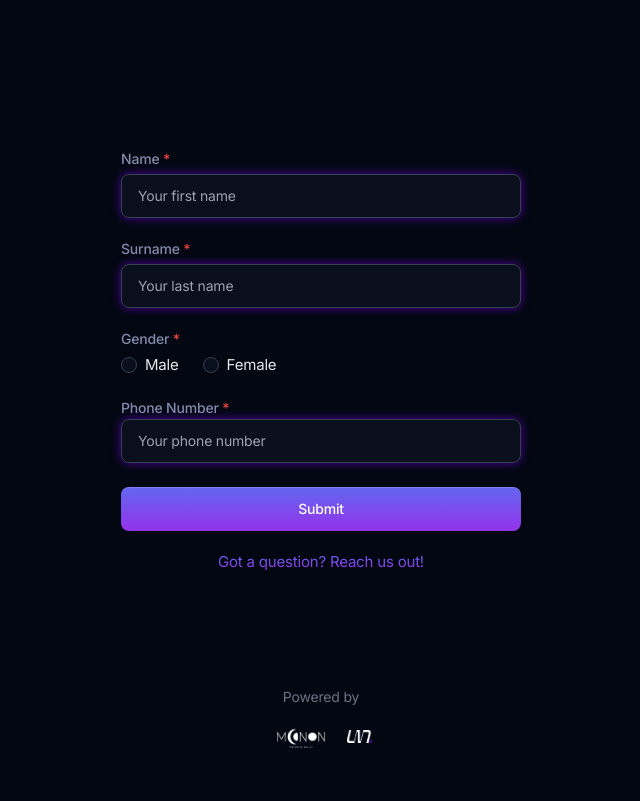
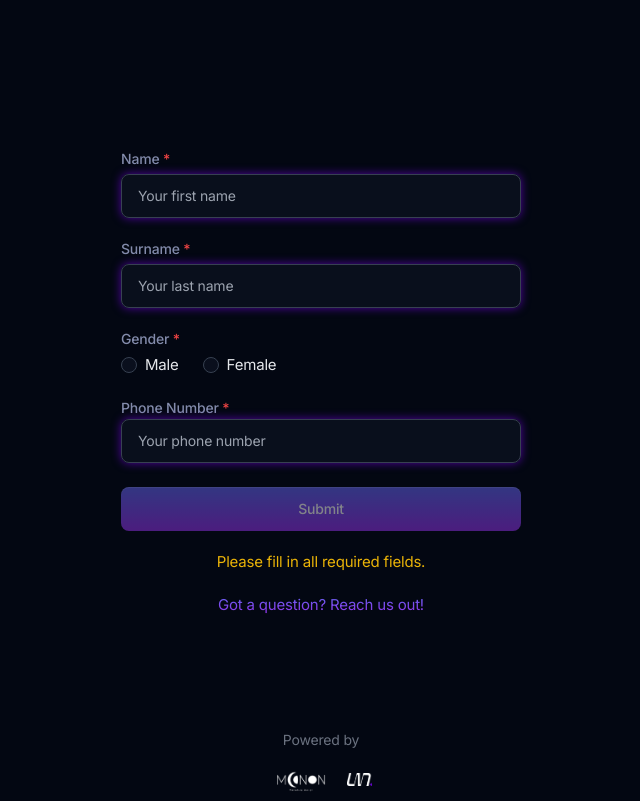
Before and after one commit to kleal08/728ent, a Next.js app: page / in a window 1280 px wide. Shown: the whole page, without its empty margins (319-959 px from the left). Built offline with nearby package versions, Linux system fonts and the light colour scheme.

Commit message:
Added form validation and fixed button submit

```diff
--- a/app/(default)/page.tsx
+++ b/app/(default)/page.tsx
@@ -3,6 +3,7 @@
 import React, { useState, useEffect, useRef } from 'react';
 import { useRouter } from 'next/navigation'; // Import useRouter
 import Link from "next/link";
+import classNames from "classnames";
 
 export default function SignUp() {
   const paperStyle = {
@@ -21,10 +22,17 @@ export default function SignUp() {
   const [phone, setPhone] = useState('');
   const [isSoldOut, setIsSoldOut] = useState(false);
   const [submitted, setSubmitted] = useState(false);
-  const [phoneError, setPhoneError] = useState('');
+  const [phoneError, setPhoneError] = useState(false);
   const [videoLoaded, setVideoLoaded] = React.useState(false);
+  const [loading, setLoading] = useState(false);
+  const [errorMessage, setErrorMessage] = useState('');
 
   const videoRef = useRef<HTMLVideoElement | null>(null);
+
+  const isFormIncomplete = () => {
+    return !name || !surname || !gender || !phone;
+  };
+
 
   useEffect(() => {
     const handleResize = () => {
@@ -48,6 +56,14 @@ export default function SignUp() {
     }
   }, [videoLoaded]);
 
+  const buttonClasses = classNames(
+    'btn w-full shadow-[inset_0px_1px_0px_0px_rgba(255,255,255,0.16)] transition-all duration-300 ease-in-out transform hover:scale-105',
+    {
+      'bg-gradient-to-t from-purple-600 to-indigo-500 text-white cursor-not-allowed opacity-50': loading || phoneError || errorMessage || isFormIncomplete(),
+      'bg-gradient-to-t from-blue-600 to-purple-600 text-white hover:bg-gradient-to-b hover:from-purple-600 hover:to-blue-600': !loading && !phoneError && !errorMessage && !isFormIncomplete(),
+    }
+  );
+
   const validatePhone = (number: string): boolean => {
     const albanianRegex = /^(?:\+355|0)?(69[0-9]{7}|68[0-9]{7}|67[0-9]{7})$/;
     const europeanRegex = /^\+?(?:[3-9][0-9]{8,12}|4[0-9]{9,12}|5[0-9]{9,12}|6[0-9]{9,12}|7[0-9]{9,12}|8[0-9]{9,12}|9[0-9]{9,12})$/;
@@ -55,27 +71,43 @@ export default function SignUp() {
     const cleanedNumber = number.trim();
 
     if (cleanedNumber.startsWith('+355') || cleanedNumber.startsWith('06')) {
-      return albanianRegex.test(cleanedNumber);
+      const valid = albanianRegex.test(cleanedNumber);
+      setPhoneError(!valid);
+      return valid;
     }
 
     console.log("Is phone valid:", albanianRegex.test(cleanedNumber));
-    return europeanRegex.test(cleanedNumber);
+    const valid = europeanRegex.test(cleanedNumber);
+    setPhoneError(!valid);
+    return valid;
+  };
+
+  const handlePhoneChange = (e: React.ChangeEvent<HTMLInputElement>) => {
+    const phoneValue = e.target.value;
+    setPhone(phoneValue); // Update phone value
+    validatePhone(phoneValue); // Validate the phone number
   };
 
   const handleClick = async (e: React.FormEvent) => {
     e.preventDefault();
 
-    if (!validatePhone(phone)) {
-      setPhoneError('Please enter a valid phone number.');
+    if (isFormIncomplete()) {
+      setErrorMessage('Please fill in all required fields.');
+      setName('');
+      setSurname('');
+      setGender('');
+      setPhone('');
+      setLoading(false);
       return;
-    } else {
-      setPhoneError('');
     }
 
+    setLoading(true);
+
+    setErrorMessage('');
+
+    //setIsSoldOut(true);
     const candidate = { name, surname, gender, phone };
     console.log(candidate);
-
-    //setIsSoldOut(true);
 
 
   try {
@@ -99,6 +131,7 @@ export default function SignUp() {
       }
 
       console.log("New Candidate added");
+      setErrorMessage('');
       setSubmitted(true);
     } else {
       setIsSoldOut(true);
@@ -106,7 +139,10 @@ export default function SignUp() {
   } catch (error) {
     console.error("Error in submission process:", error);
     // Optionally, set an error state to show the user
+  } finally {
+    setLoading(false);
   }
+
 };
 
   return (
@@ -187,7 +223,7 @@ export default function SignUp() {
                               checked={gender === 'male'}
                               onChange={(e) => setGender(e.target.value)}
                               required
-                              className="form-radio"
+                              className="form-radio bg-white/80"
                             />
                             <span className="ml-2">Male</span>
                           </label>
@@ -198,7 +234,7 @@ export default function SignUp() {
                               checked={gender === 'female'}
                               onChange={(e) => setGender(e.target.value)}
                               required
-                              className="form-radio"
+                              className="form-radio bg-white/80"
                             />
                             <span className="ml-2">Female</span>
                           </label>
@@ -215,17 +251,26 @@ export default function SignUp() {
                           className="form-input w-full border-2 border-purple-500 bg-white/80 placeholder:text-gray-400 text-gray-900 focus:ring-0 focus:border-purple-700 outline-none shadow-[0_0_10px_rgba(128,0,255,0.6)] transition-shadow focus:shadow-[0_0_15px_rgba(128,0,255,0.8)]"
                           placeholder="Your phone number"
                           value={phone}
-                          onChange={(e) => setPhone(e.target.value)}
+                          onChange={handlePhoneChange}
                           required
                         />
-                        {phoneError && <p className="text-red-500">{phoneError}</p>} {/* Show error message */}
+                        {phoneError && <p className="text-red-500">Please enter a valid phone number.</p>}
                       </div>
                     </div>
                     <div className="mt-6 space-y-5">
                       <button type="submit"
-                      className="btn w-full bg-gradient-to-t from-purple-600 to-indigo-500 text-white shadow-[inset_0px_1px_0px_0px_rgba(255,255,255,0.16)] hover:bg-gradient-to-b hover:from-indigo-600 hover:to-purple-600 transition-all duration-300 ease-in-out transform hover:scale-105"                        disabled={isSoldOut}>
-                        Submit
+                      className={buttonClasses}
+                      // className="btn w-full bg-gradient-to-t from-purple-600 to-indigo-500 text-white shadow-[inset_0px_1px_0px_0px_rgba(255,255,255,0.16)] hover:bg-gradient-to-b hover:from-indigo-600 hover:to-purple-600 transition-all duration-300 ease-in-out transform hover:scale-105"
+                      // disabled={isSoldOut}
+                      disabled={loading || phoneError || isFormIncomplete()}
+                      >
+                        {loading ? 'Submitting...' : 'Submit'}
                       </button>
+                      {errorMessage && <p className="text-red-500 mt-4 text-center">{errorMessage}</p>}
+                      {isFormIncomplete() && !loading && !phoneError && !errorMessage && (
+                        <p className="text-yellow-500 text-center mt-4">Please fill in all required fields.</p>
+                      )}
+                      {/* {loading && <p className="text-center mt-4 text-indigo-500">Processing your submission, please wait...</p>} */}
                       {/* {isSoldOut && (
                         <p className="text-red-500 text-center mt-4">Sorry, the show is sold out!</p>
                       )} */}
--- a/package.json
+++ b/package.json
@@ -22,6 +22,7 @@
   "devDependencies": {
     "@tailwindcss/forms": "^0.5.7",
     "@types/aos": "^3.0.7",
+    "@types/classnames": "^2.3.0",
     "autoprefixer": "^10.4.16",
     "postcss": "^8.4.32",
     "tailwindcss": "^3.3.6"
```
Also changed, not shown: 2 other files (tests, documents, lock files or other folders).
